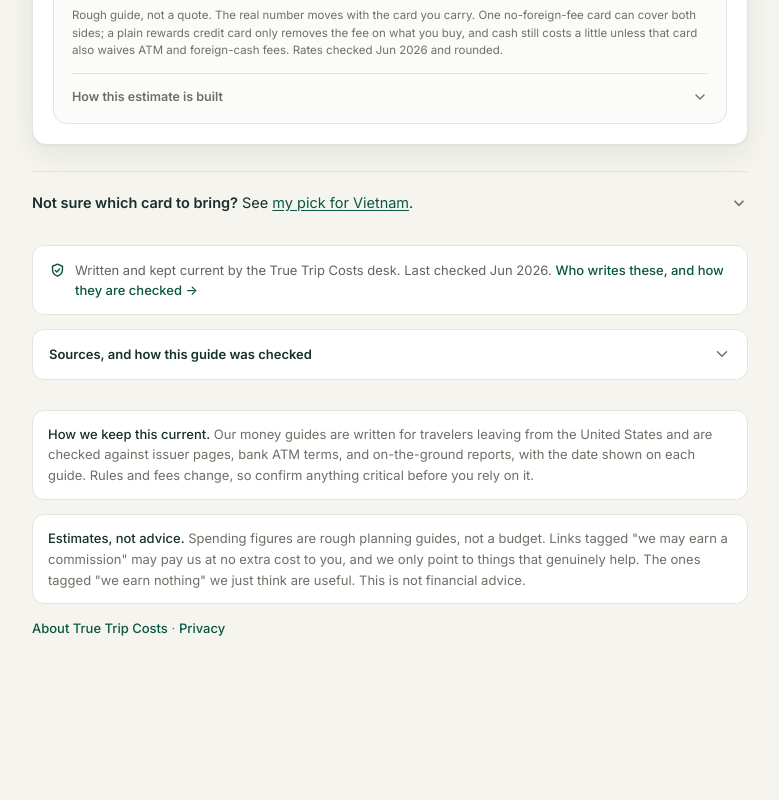
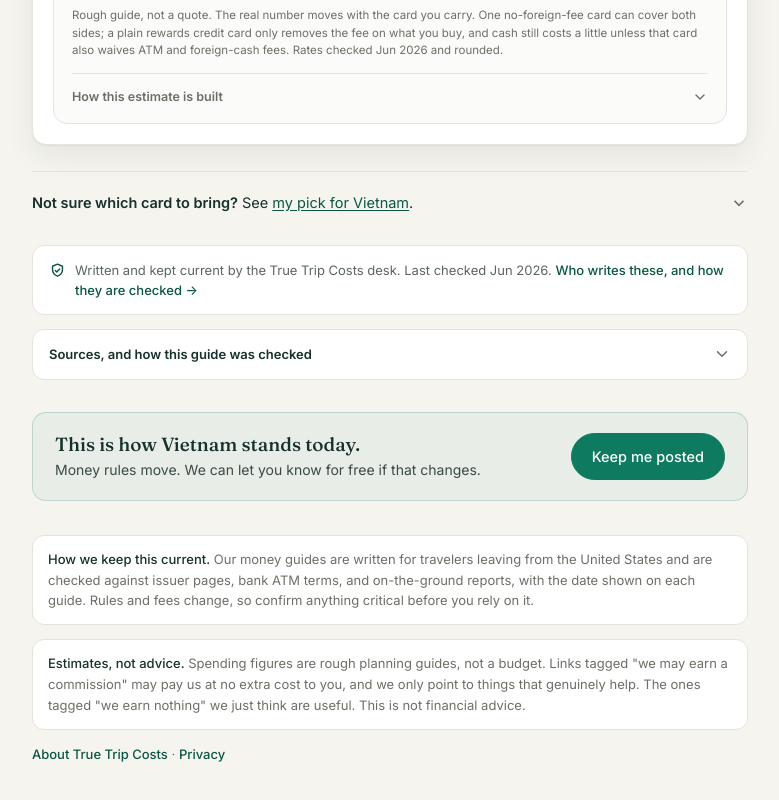
Before and after one commit to Varsanyi14/truetripcosts, an Astro site: page /vietnam in a window 1280 px wide. Shown: the part 9219-10019 px from the top of the page, without its empty margins (250-1029 px from the left). Before the commit the page ends 9914 px from the top, so only its background shows below. Built offline with nearby package versions, Linux system fonts and the light colour scheme; Astro itself is replaced by a stand-in of ours.

Commit message:
Add end-of-guide signup prompt on country guides
Add a contextual signup prompt at the foot of every country guide, so the
highest-intent readers can subscribe without hunting for the nav link.

- [slug].astro: a guide-cta block after the guide, with the country name
  pulled from the data. Opens the existing signup modal, which pre-checks
  the current country, so it is one click.
- global.css: styles for the guide-cta block.

Front-end only, and like the signup itself it stays inert until the
BUTTONDOWN_API_KEY secret is set on the Worker. The higher-converting
after-calculator prompt lives in CountryBriefing.astro and will be added
separately once the sources rework there settles.

```diff
--- a/src/pages/[slug].astro
+++ b/src/pages/[slug].astro
@@ -12,6 +12,15 @@ const { country } = Astro.props;
 ---
 <Base title={country.title} description={country.description}>
   <Nav />
-  <main class="wrap"><CountryBriefing country={country} /></main>
+  <main class="wrap">
+    <CountryBriefing country={country} />
+    <section class="guide-cta">
+      <div class="gc-txt">
+        <p class="gc-h">This is how {country.name} stands today.</p>
+        <p class="gc-p">Money rules move. We can let you know for free if that changes.</p>
+      </div>
+      <a class="btn" href="#" data-open-signup>Keep me posted</a>
+    </section>
+  </main>
   <Footer />
 </Base>
--- a/src/styles/global.css
+++ b/src/styles/global.css
@@ -531,3 +531,10 @@
   .sg-count{font-size:12.5px;color:var(--teal-deep);font-weight:600;margin:8px 0 0}
   .navcta{font-size:14px;font-weight:500;color:var(--teal-deep);text-decoration:none;white-space:nowrap;padding:6px 2px;border-bottom:1.5px solid transparent;transition:border-color .15s ease}
   .navcta:hover{border-color:var(--teal-deep)}
+
+  /* ----- inline guide signup prompt (guide-cta) ----- */
+  .guide-cta{display:flex;flex-wrap:wrap;align-items:center;gap:14px 22px;margin:32px 0 4px;padding:20px 22px;background:rgba(14,122,95,.05);border:1px solid rgba(14,122,95,.2);border-radius:var(--radius)}
+  .guide-cta .gc-txt{flex:1 1 250px;min-width:0}
+  .guide-cta .gc-h{font-family:var(--serif);font-weight:500;font-size:19px;line-height:1.2;color:var(--ink);margin:0 0 3px}
+  .guide-cta .gc-p{font-size:14px;line-height:1.5;color:#3B4A46;margin:0}
+  .guide-cta .btn{flex:none}
```
